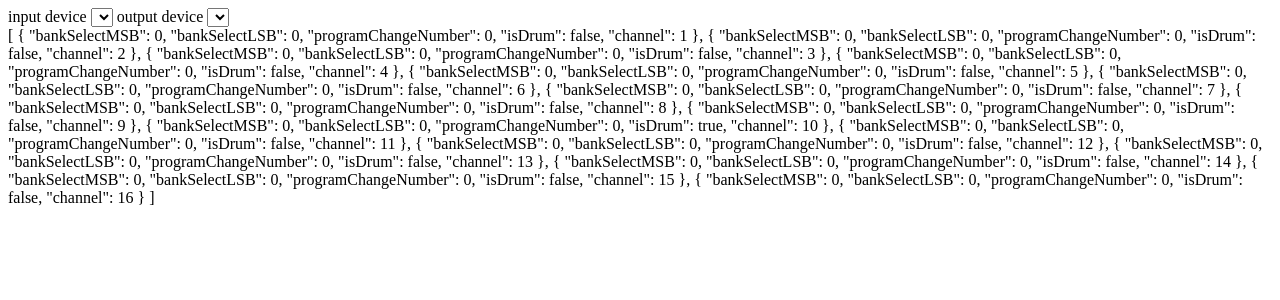
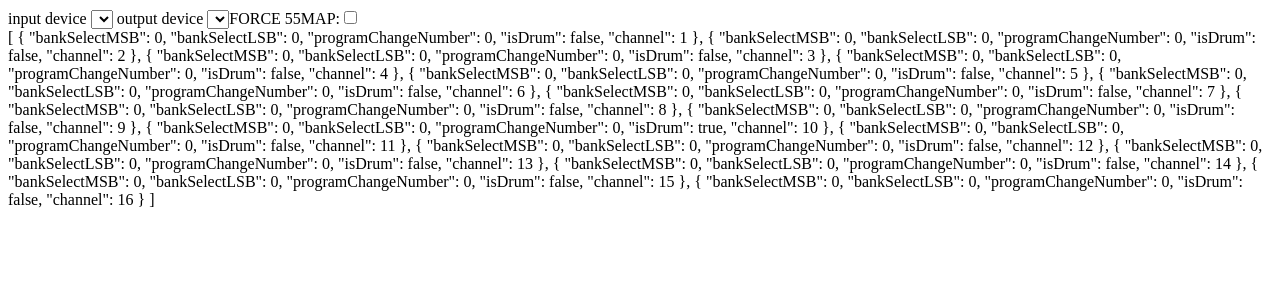
Before and after one commit to netalkGB/sc55-capital-fallback-emulation, a Vue app: page / in a window 1280 px wide. Shown: the top 300 px of the page. Built offline with nearby package versions, Linux system fonts and the light colour scheme.

Commit message:
強制55マップできるようにした

```diff
--- a/src/components/Settings.vue
+++ b/src/components/Settings.vue
@@ -20,6 +20,12 @@
         {{ output.name }}
       </option>
     </select>
+    <label for="f55m">FORCE 55MAP:</label>
+    <input
+      type="checkbox"
+      id="f55m"
+      v-model="force55MAP"
+    >
   </div>
 </template>
 
@@ -31,12 +37,13 @@ export default {
     ...mapGetters('midi', { inputs: 'getInputs', outputs: 'getOutputs' })
   },
   methods: {
-    ...mapActions('midi', ['setDevices'])
+    ...mapActions('midi', ['setDevices', 'setForce55MAP'])
   },
   data () {
     return {
       input: '',
-      output: ''
+      output: '',
+      force55MAP: false
     }
   },
   watch: {
@@ -47,6 +54,9 @@ export default {
     output (newVal) {
       const payload = { input: this.input, output: newVal }
       this.setDevices(payload)
+    },
+    force55MAP (newVal) {
+      this.setForce55MAP(newVal)
     }
   }
 }
--- a/src/stores/midi.js
+++ b/src/stores/midi.js
@@ -62,6 +62,9 @@ export default {
     },
     setIsDrum (state, { channel, isDrum }) {
       state.tracks[channel].setIsDrum(isDrum)
+    },
+    setForce55MAP (state, force55MAP) {
+      state.force55MAP = force55MAP
     }
   },
   actions: {
@@ -89,6 +92,28 @@ export default {
       commit('setCurrentIO', payload)
       dispatch('start')
     },
+    setForce55MAP ({ commit, dispatch, getters }, f55m) {
+      commit('setForce55MAP', f55m)
+      const midiOutput = getters['getCurrentOutputDevice']
+      const midiInput = getters['getCurrentInputDevice']
+      if (!midiOutput || !midiInput) {
+        return
+      }
+      dispatch('sendForce55MAP')
+    },
+    sendForce55MAP ({ getters }) {
+      const midiOutput = getters['getCurrentOutputDevice']
+      const tracks = getters['getTracks']
+      for (let i = 0; i < 16; i++) {
+        const track = tracks[i]
+        const { programChangeNumber } = track
+        const BSCh = 0xB0 + i
+        const PCCh = 0xC0 + i
+        const bankSelectLSB = getters['getForce55MAP'] ? 1 : 0
+        midiOutput.send([BSCh, 0x20, bankSelectLSB])
+        midiOutput.send([PCCh, programChangeNumber])
+      }
+    },
     start ({ getters, commit, dispatch }) {
       commit('initTracks')
       const midiInput = getters['getCurrentInputDevice']
@@ -97,6 +122,7 @@ export default {
       if (!midiInput || !midiOutput) {
         return
       }
+      dispatch('sendForce55MAP')
       midiInput.onmidimessage = function (ev) {
         const { data } = ev
 
```
